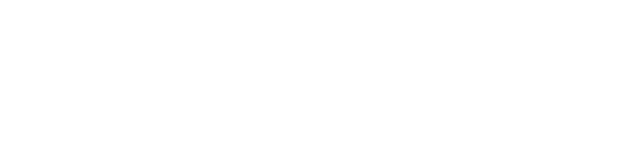
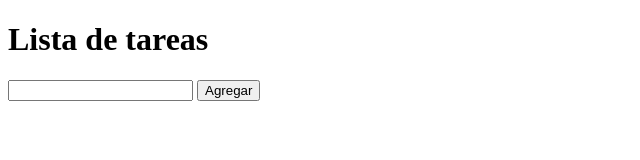
Before and after one commit to stae01/lista_tareas, a plain HTML site: page index.html in a window 1280 px wide. Shown: the whole page, without its empty margins (0-640 px from the left). Drawn offline with Linux system fonts and the light colour scheme.

Commit message:
Update index.html

```diff
--- a/index.html
+++ b/index.html
@@ -11,6 +11,24 @@
 
 <body>
 
+    <h1>Lista de tareas</h1>
+
+    <div class=" container ">
+
+        <input id="tarea" type="text" name="tarea">
+
+        <button id="agregar">Agregar</button>
+
+    </div>
+
+    <ul id="lista_tareas">
+
+
+
+    </ul>
+
+    <script type="text/javascript" src="script_tareas.js"></script>
+
 
 </body>
 
```
